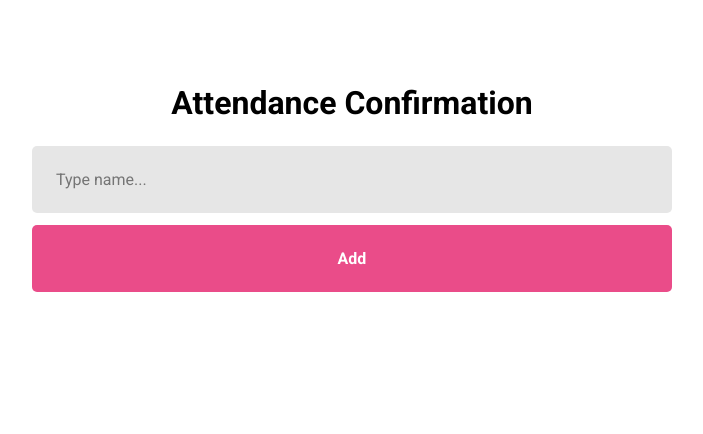
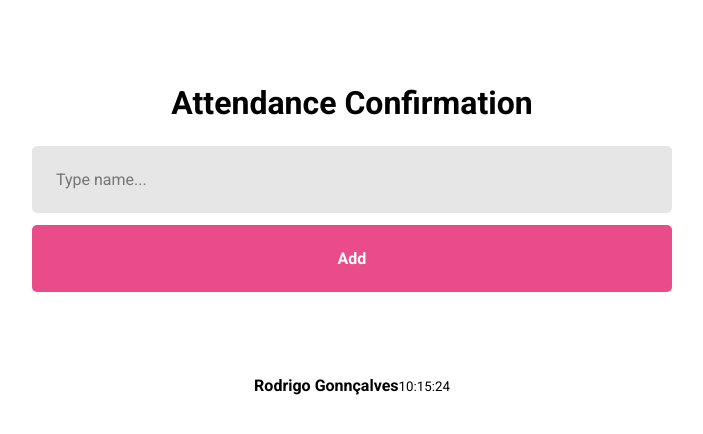
Before and after one commit to dimas-prates/attendance-confirmation-v2, a React (Vite) app: page / in a window 1280 px wide. Shown: the top 434 px of the page, without its empty margins (288-991 px from the left). Built offline with nearby package versions, Linux system fonts and the light colour scheme.

Commit message:
:sparkles: feat(main.jsx): Imported Card component

```diff
--- a/src/pages/Home/index.jsx
+++ b/src/pages/Home/index.jsx
@@ -1,10 +1,13 @@
 import "./styles.css";
+
+import { Card } from "../../components/Card/index";
 export function Home() {
   return (
     <div className="container">
       <h1>Attendance Confirmation</h1>
       <input type="text" placeholder="Type name..." />
       <button type="button">Add</button>
+      <Card />
     </div>
   );
 }
```
